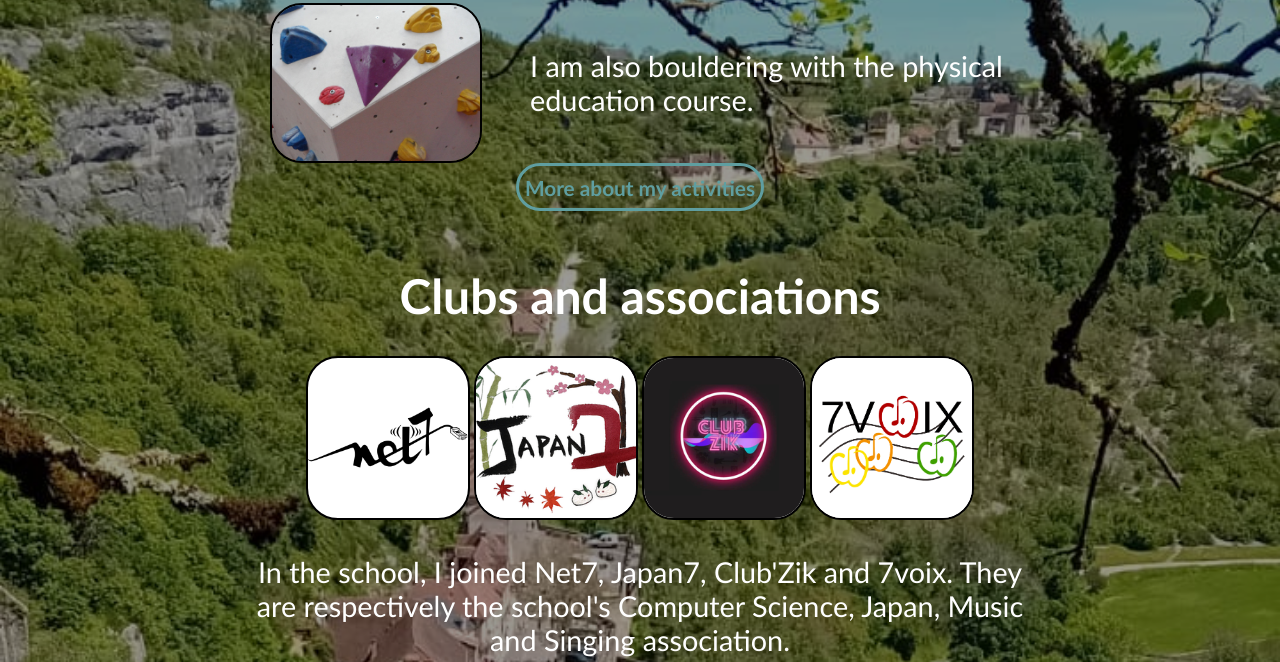
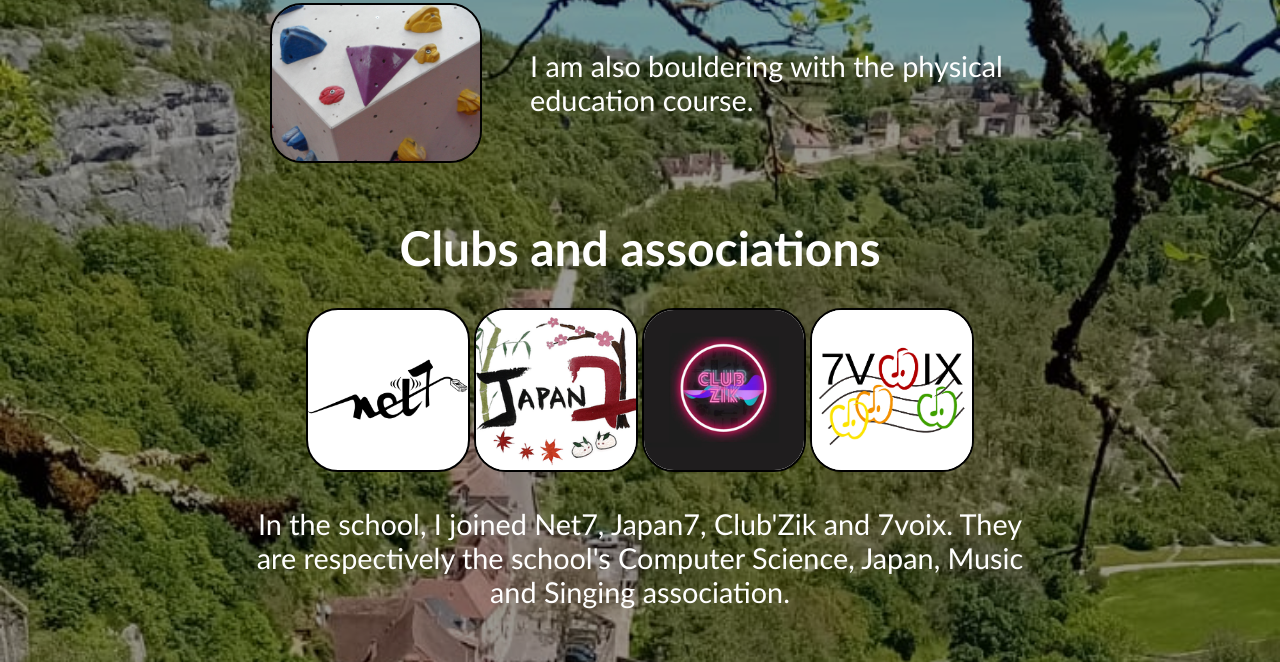
Before and after one commit to Tristan0Moreau/tristan0moreau.github.io, a plain HTML site: page index.html in a window 1280 px wide. Shown: the part 1101-1763 px from the top of the page. Drawn offline with Linux system fonts and the light colour scheme; a web font is replaced by a local one.

Commit message:
commit 1

```diff
--- a/index.html
+++ b/index.html
@@ -88,7 +88,7 @@
                             <p>I am also bouldering with the physical education course.</p>
                         </div>
                     </div>
-                    <button class="more_activities" onclick="function_activities()"><strong>More about my activities</strong></button>
+                    <!-- <button class="more_activities" onclick="function_activities()"><strong>More about my activities</strong></button> -->
                 </div>
                 <div class="club_about_me">
                     <h2>Clubs and associations</h2>
```
